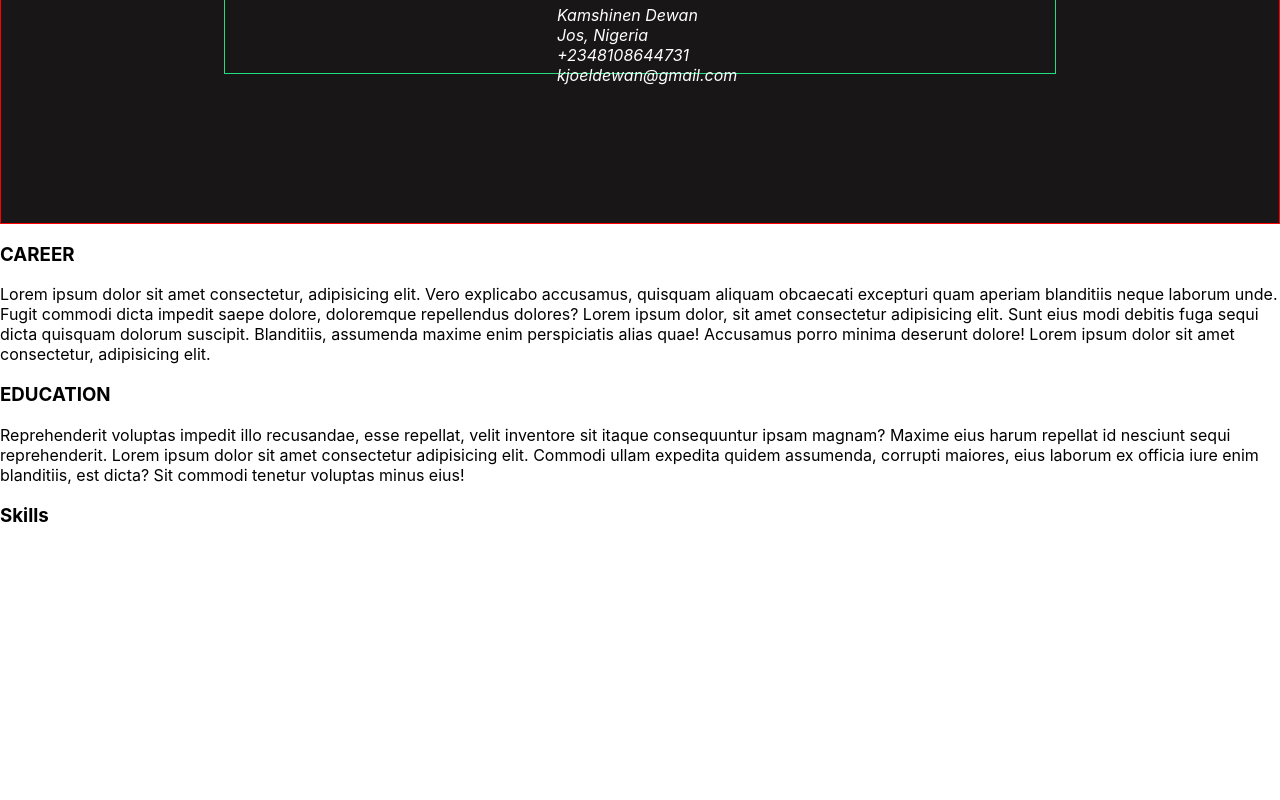
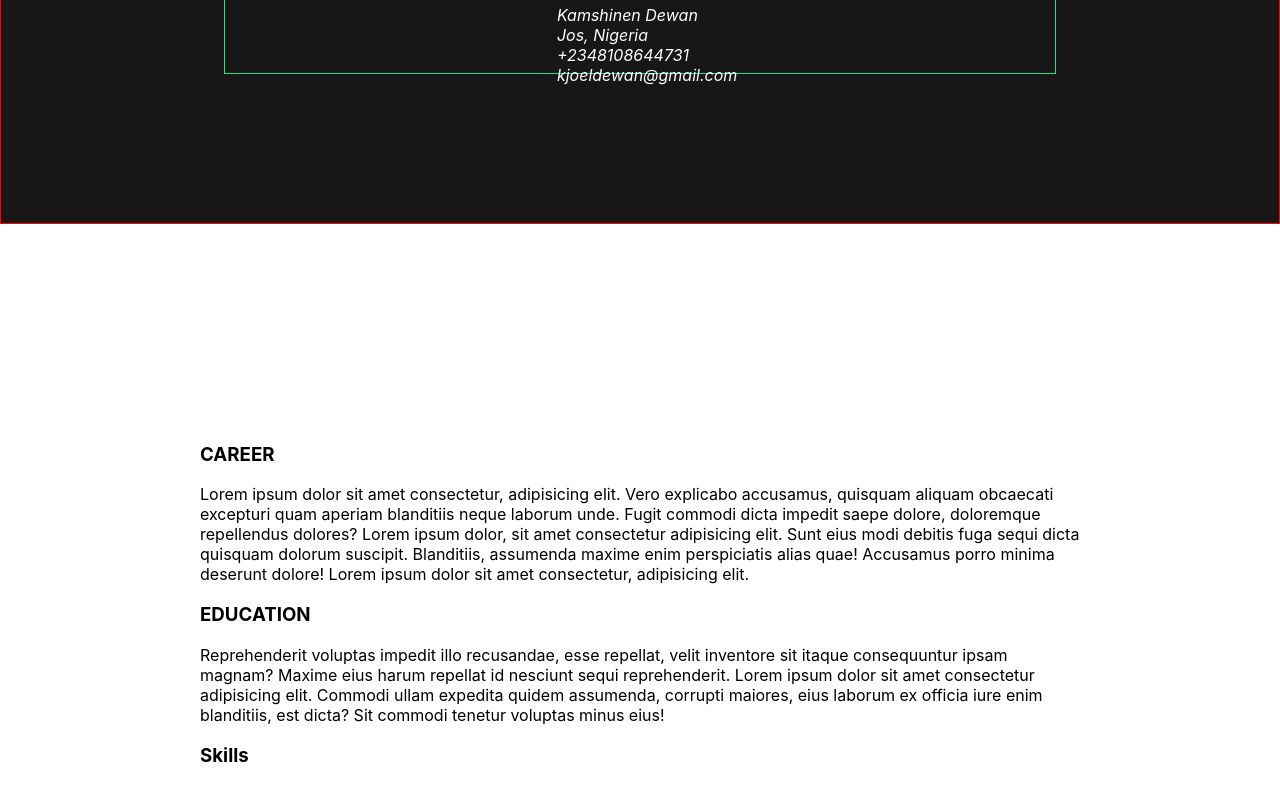
Before and after one commit to Muelji/myportfoliowebsite, a React (Create React App) app: page / in a window 1280 px wide. Shown: the part 1378-2178 px from the top of the page. Before the commit the page ends 1923 px from the top, so only its background shows below. Built offline with nearby package versions, Linux system fonts and the light colour scheme.

Commit message:
working on the career component

```diff
--- a/src/Components/Career.css
+++ b/src/Components/Career.css
@@ -0,0 +1,4 @@
+.divsec3{
+    padding: 200px;
+
+}
--- a/src/Components/Career.jsx
+++ b/src/Components/Career.jsx
@@ -4,7 +4,7 @@ import "./Career.css"
 function Career() {
   return (
    <div>
-      <div>
+      <div className='divsec3'>
           <div>
             <h3 id="hcar">CAREER</h3>
               <div class="divcari"> Lorem ipsum dolor sit amet consectetur, adipisicing elit. Vero explicabo accusamus, quisquam aliquam obcaecati excepturi quam aperiam blanditiis neque laborum unde. Fugit commodi dicta impedit saepe dolore, doloremque repellendus dolores? Lorem ipsum dolor, sit amet consectetur adipisicing elit. Sunt eius modi debitis fuga sequi dicta quisquam dolorum suscipit. Blanditiis, assumenda maxime enim perspiciatis alias quae! Accusamus porro minima deserunt dolore! Lorem ipsum dolor sit amet consectetur, adipisicing elit.
```
